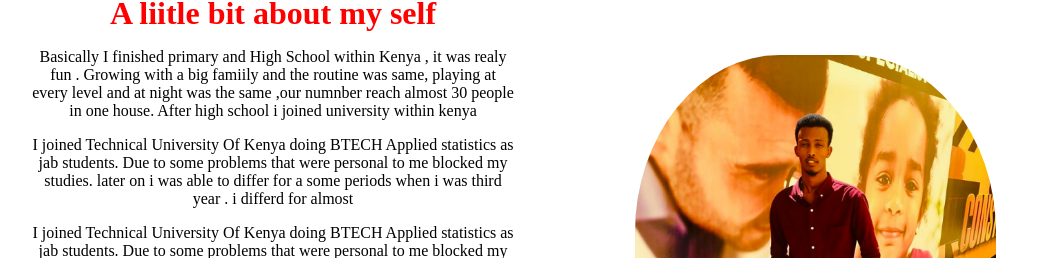
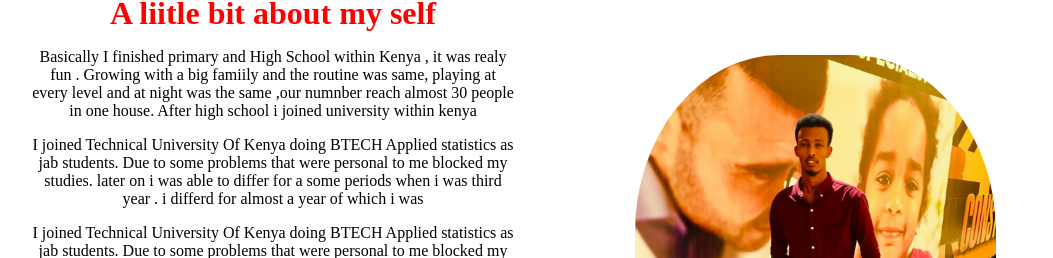
Before and after one commit to Gedihared6409/personali-portfolio, a plain HTML site: page index.html in a window 1280 px wide. Shown: the part 772-1030 px from the top of the page, without its empty margins (126-1179 px from the left). Drawn offline with Linux system fonts and the light colour scheme.

```diff
--- a/index.html
+++ b/index.html
@@ -43,7 +43,7 @@
                 in one house. After high school i joined university within kenya</p>
                     <p class="lead">I joined Technical University Of Kenya doing BTECH Applied statistics as jab students.
                         Due to some problems that were personal to me blocked my studies. later on i was able to differ
-                        for a some periods when i was third year . i differd for almost
+                        for a some periods when i was third year . i differd for almost a year of which i was
                     </p>
                     <p class="lead">I joined Technical University Of Kenya doing BTECH Applied statistics as jab students.
                         Due to some problems that were personal to me blocked my studies. later on i was able to differ
```
